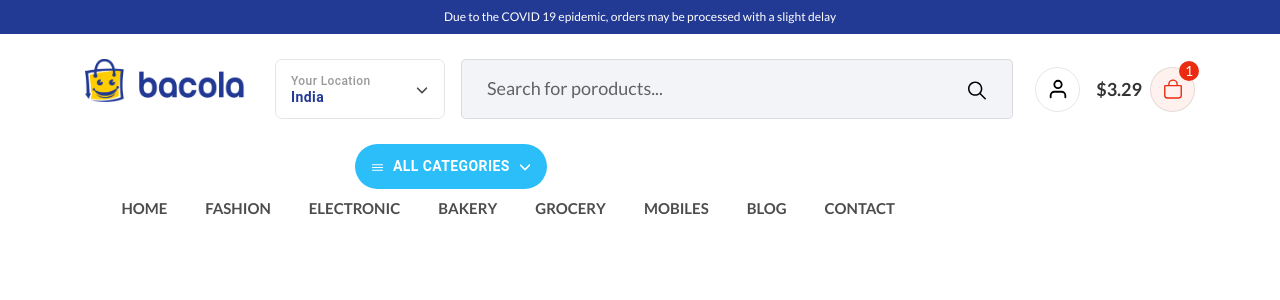
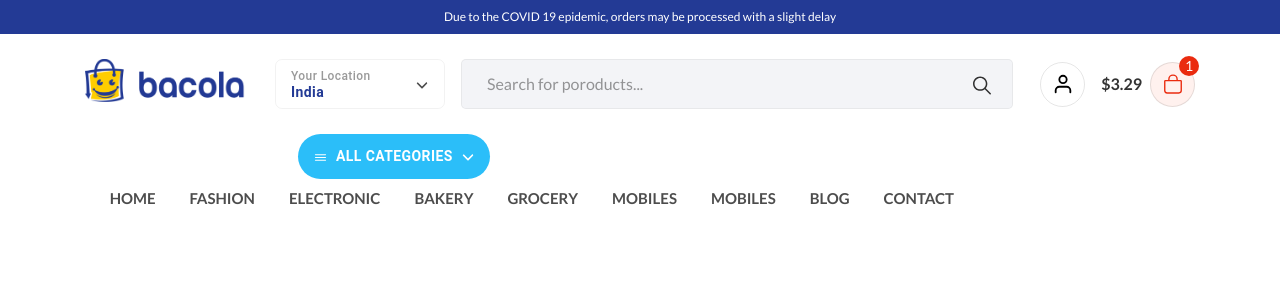
Before and after one commit to JoelPercca3/EcommerceFrontend, a React (Vite) app: page / in a window 1280 px wide. Shown: the top 300 px of the page. Built offline with nearby package versions, Linux system fonts and the light colour scheme.

Commit message:
Blog de menu deslizante agragado

```diff
--- a/src/App.css
+++ b/src/App.css
@@ -16,14 +16,19 @@ body {
 }
 }
 
+::-webkit-scrollbar{width: 8px !important; height: 8px !important;}
+::-webkit-scrollbar-thumb{background: #ccc !important;}
+::-webkit-scrollbar-track{background: transparent !important;}
+
+
 .headerWrapper .top-strip{padding: 8px 0px; }
 .headerWrapper .top-strip p{color:  #fff; font-size: 12px; font-weight: 500; }
 
 .headerWrapper .header{width: 100%; height: auto ; padding: 25px 0px;}
 .logoWrapper img{ width: 100%;}
 
-.headerWrapper .header .part2 .countryDrop{width: 170px; height: 60px; min-width: 170px; color:
-#000 !important; border: 1px solid rgba(0,0,0,0.1) !important;
+.headerWrapper .header .part2 .countryDrop{width: 170px; height: 50px; min-width: 170px; color:
+#000 !important; border: 1px solid rgba(0,0,0,0.050) !important;
  border-radius: 7px !important; padding: 10px 15px !important;}
 .headerWrapper .header .part2 .countryDrop{text-align: left; justify-content: flex-start
   !important;}
@@ -34,29 +39,46 @@ body {
 
 .headerWrapper .header .part2 .countryDrop span.ml-auto svg{opacity: 0.7}
 
-.header .headerSearch{width: 60%; height: 60px; background: #f3f4f7; padding: 5px; position:
-   relative; border-radius: 5px; border: 1px solid rgba(0,0,0,0.1)}
-.header .headerSearch input{background: transparent !important; outline: none !important;
-font-size: 18px; color: rgba(0,0,0,0.7); width: 100%; height: 45px; border: 0px !important;
+.headerSearch{width: 60%; height: 50px; background: #f3f4f7; padding: 5px; position: relative;
+border-radius: 5px; border: 1px solid rgba(0,0,0,0.050);}
+.headerSearch input{background: transparent !important; outline: none !important;
+font-size: 16px; color: rgba(0,0,0,0.7); width: 100%; height: 37px; border: 0px !important;
 padding: 0px 20px !important;}
 
-.header .headerSearch input::-webkit-input-placeholder{color: rgba(0,0,0,0.6)}
+.headerSearch input::-webkit-input-placeholder{color: rgba(0,0,0,0.4)}
 
-header .headerSearch button{position: absolute; top: 10px; right: 15px; z-index: 100;
-   min-width: 40px !important; height: 40px !important; width: 40px !important; border-radius: 50%
-    !important ; color: #000; }
-    header .headerSearch button svg{font-size: 25px;}
+.headerSearch button{position: absolute; top: 5px; right: 10px; z-index: 100; min-width: 40px
+  !important; height: 40px !important; width: 40px !important; border-radius: 50% !important ;
+  color: #000; }
+.headerSearch button svg{font-size: 25px; opacity: 0.8;}
 
 header .part3 .circle{align-items: center; justify-content: center; min-width: 45px
   !important; height: 45px !important; width: 45px !important; border-radius: 50% !important;
 border: 1px solid rgba(0,0,0,0.1) !important; color: #000;}
 header .part3 .circle svg{font-size: 22px;}
 
-.cartTab .price{font-size: 18px; color: rgb(0, 0, 0, 0.8); font-weight: 700;}
+.cartTab .price{font-size: 16px; color: rgb(0, 0, 0, 0.8); font-weight: 700;}
 .cartTab button{background: #fff1ee !important;}
 .cartTab button svg{color: #ea2b0f !important;}
-.cartTab .count{position: absolute; top: -6px; right: -4px; background: #ea2b0f; border-radius:
-  50%; color: #fff; width: 20px; height: 20px;}
+.cartTab .count{position: absolute; top: -6px; right: -4px; background: #ea2b0f;
+  border-radius: 50%; color: #fff; width: 20px; height: 20px;}
+
+.locationModal .MuiPaper-elevation{ padding: 25px; position: relative;}
+
+.locationModal .countryList { margin-bottom: 0px; max-height: 400px; overflow-y: scroll;
+overflow-x: hidden;}
+.locationModal .countryList li{width: 100%; list-style: none;}
+.locationModal .countryList li button{width: 100%; text-transform: capitalize !important;
+color: #000 !important; justify-content: flex-start !important; padding: 10px 20px !important ;}
+
+.locationModal .close_{position: absolute; top: 10px; right: 10px; color: #000 !important;
+min-width: 40px !important; width: 40px !important; height: 40px !important; border-radius: 50%
+!important;}
+
+.locationModal .close_ svg{font-size: 22px;}
+
+nav .navPart1{max-width: 20%; flex: 0 0 20%;}
+nav .navPart2{max-width: 80%; flex: 0 0 80%;}
 
 
 nav .allCatTab{background: #2bbef9; padding:  10px 15px !important; border-radius: 30px
@@ -70,7 +92,7 @@ nav .allCatTab{background: #2bbef9; padding:  10px 15px !important; border-radiu
 
 nav .navPart2 ul{margin-bottom: 0px;}
 nav .navPart2 ul li a{ font-size: 15px; font-weight: 600; text-decoration: none; color: rgba(0,0,0,0.7
-); text-transform: uppercase; display: flex; align-items: center; padding: 8px 15px;
+); text-transform: uppercase; display: flex; align-items: center; padding: 8px 13px;
 transition: all 0.2s ease-in-out; border-radius: 25px;}
 nav .navPart2 ul li a svg{font-size: 20px;}
 
--- a/src/Components/CountryDropdown/index.jsx
+++ b/src/Components/CountryDropdown/index.jsx
@@ -1,18 +1,79 @@
+import React from 'react';
 import Button from '@mui/material/Button';
 import { FaAngleDown } from "react-icons/fa6";
+import Dialog from '@mui/material/Dialog';
+import { IoIosSearch } from "react-icons/io";
+import { MdClose } from "react-icons/md";
+import { useState } from 'react';
+import Slide from '@mui/material/Slide';
+
+
+const Transition = React.forwardRef(function Transition(props, ref) {
+  return <Slide direction="up" ref={ref} {...props} />;
+});
+
 
 
 
 const CountryDropdown = () => {
+
+  const [isOpenModal, setisOpenModal] = useState(false);
+
+
   return (
     <>
-      <Button className="countryDrop">
+      <Button className="countryDrop" onClick={() => setisOpenModal(true)}>
         <div className="info d-flex flex-column">
           <span className='label'>Your Location</span>
           <span className='name'>India</span>
         </div>
-        <span className='ml-auto'><FaAngleDown/></span>
+        <span className='ml-auto'><FaAngleDown /></span>
       </Button>
+
+      <Dialog open={isOpenModal} onClose={() => setisOpenModal(false)}
+        className='locationModal' TransitionComponent={Transition}
+
+      >
+        <h4 className='mb-0'>Choose your Delivery Location</h4>
+        <p>Enter your address and we will specify the ofter for your area.</p>
+        <Button className='close_' onClick={() => setisOpenModal(false)}><MdClose /></Button>
+
+        <div className='headerSearch w-100'>
+          <input type='text' placeholder='Search your area...' />
+          <Button>
+            <IoIosSearch />
+          </Button>
+        </div>
+
+        <ul className='countryList mt-3'>
+          <li><Button onClick={() => setisOpenModal(false)}>India</Button></li>
+          <li><Button onClick={() => setisOpenModal(false)}>Sri Lanka </Button></li>
+          <li><Button onClick={() => setisOpenModal(false)}>Pakistan </Button></li>
+          <li><Button onClick={() => setisOpenModal(false)}>Pakistan </Button></li>
+          <li><Button onClick={() => setisOpenModal(false)}>Pakistan </Button></li>
+          <li><Button onClick={() => setisOpenModal(false)}>Pakistan </Button></li>
+          <li><Button onClick={() => setisOpenModal(false)}>India</Button></li>
+          <li><Button onClick={() => setisOpenModal(false)}>Sri Lanka </Button></li>
+          <li><Button onClick={() => setisOpenModal(false)}>Pakistan </Button></li>
+          <li><Button onClick={() => setisOpenModal(false)}>Pakistan </Button></li>
+          <li><Button onClick={() => setisOpenModal(false)}>Pakistan </Button></li>
+          <li><Button onClick={() => setisOpenModal(false)}>Pakistan </Button></li>
+          <li><Button onClick={() => setisOpenModal(false)}>India</Button></li>
+          <li><Button onClick={() => setisOpenModal(false)}>Sri Lanka </Button></li>
+          <li><Button onClick={() => setisOpenModal(false)}>Pakistan </Button></li>
+          <li><Button onClick={() => setisOpenModal(false)}>Pakistan </Button></li>
+          <li><Button onClick={() => setisOpenModal(false)}>Pakistan </Button></li>
+          <li><Button onClick={() => setisOpenModal(false)}>Pakistan </Button></li>
+          <li><Button onClick={() => setisOpenModal(false)}>Sri Lanka </Button></li>
+          <li><Button onClick={() => setisOpenModal(false)}>Pakistan </Button></li>
+          <li><Button onClick={() => setisOpenModal(false)}>Pakistan </Button></li>
+          <li><Button onClick={() => setisOpenModal(false)}>Pakistan </Button></li>
+          <li><Button onClick={() => setisOpenModal(false)}>Pakistan </Button></li>
+
+
+        </ul>
+
+      </Dialog>
     </>
   );
 };
--- a/src/Components/Header/Navigation/index.jsx
+++ b/src/Components/Header/Navigation/index.jsx
@@ -8,7 +8,7 @@ const Navigation = () => {
     <nav>
       <div className="container">
         <div className="row">
-          <div className="col-sm-3 navPart1"></div>
+          <div className="col-sm-0 navPart1"></div>
           <Button className="allCatTab align-items-center">
             <span className="icon1 mr-2">
               <IoIosMenu />
@@ -19,13 +19,14 @@ const Navigation = () => {
             </span>
           </Button>
 
-          <div className="col-sm-9 navPart2 d-flex align-items-center">
+          <div className="col-sm-10 navPart2 d-flex align-items-center">
             <ul className="list list-inline ml-auto">
               <li className="list-inline-item"><Link to="/">Home</Link></li>
               <li className="list-inline-item"><Link to="/">Fashion</Link></li>
               <li className="list-inline-item"><Link to="/">Electronic</Link></li>
               <li className="list-inline-item"><Link to="/">Bakery</Link></li>
               <li className="list-inline-item"><Link to="/">Grocery</Link></li>
+              <li className="list-inline-item"><Link to="/">Mobiles</Link></li>
               <li className="list-inline-item"><Link to="/">Mobiles</Link></li>
               <li className="list-inline-item"><Link to="/">Blog</Link></li>
               <li className="list-inline-item"><Link to="/">Contact</Link></li>
```
